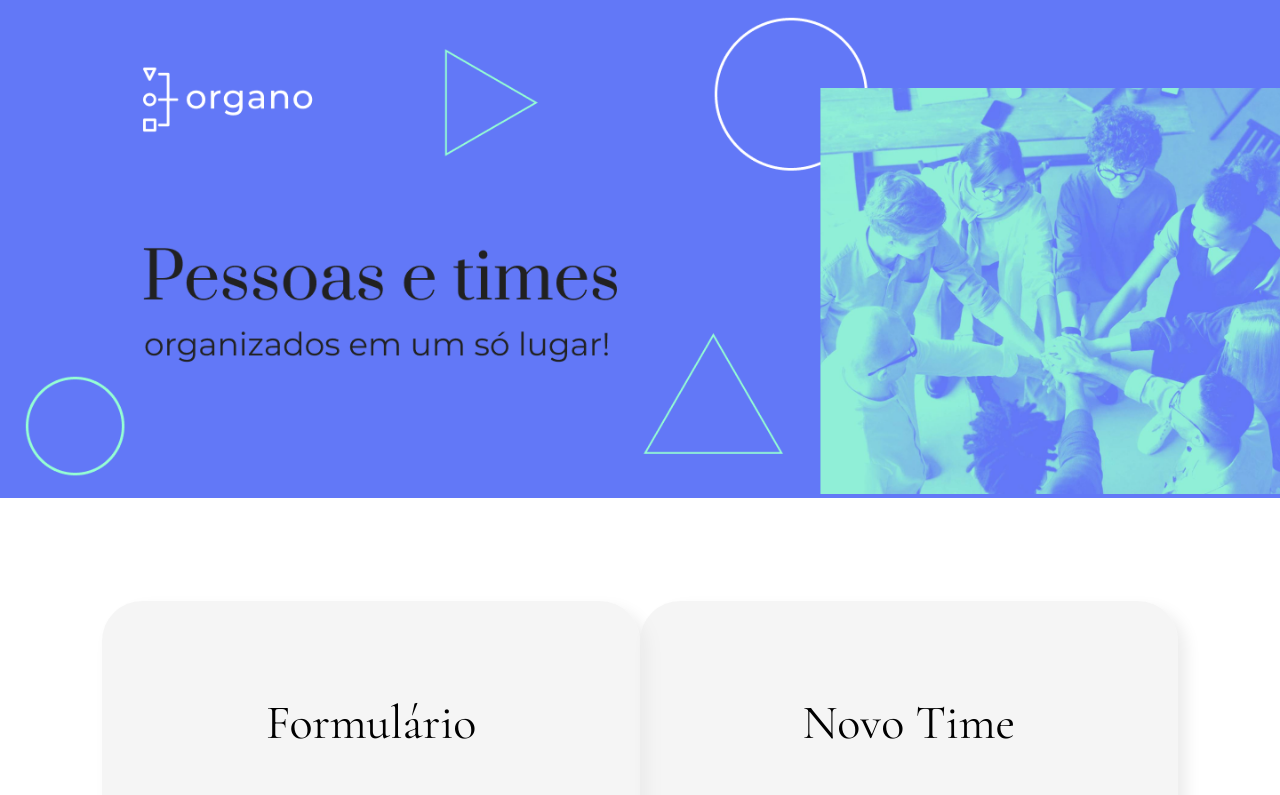
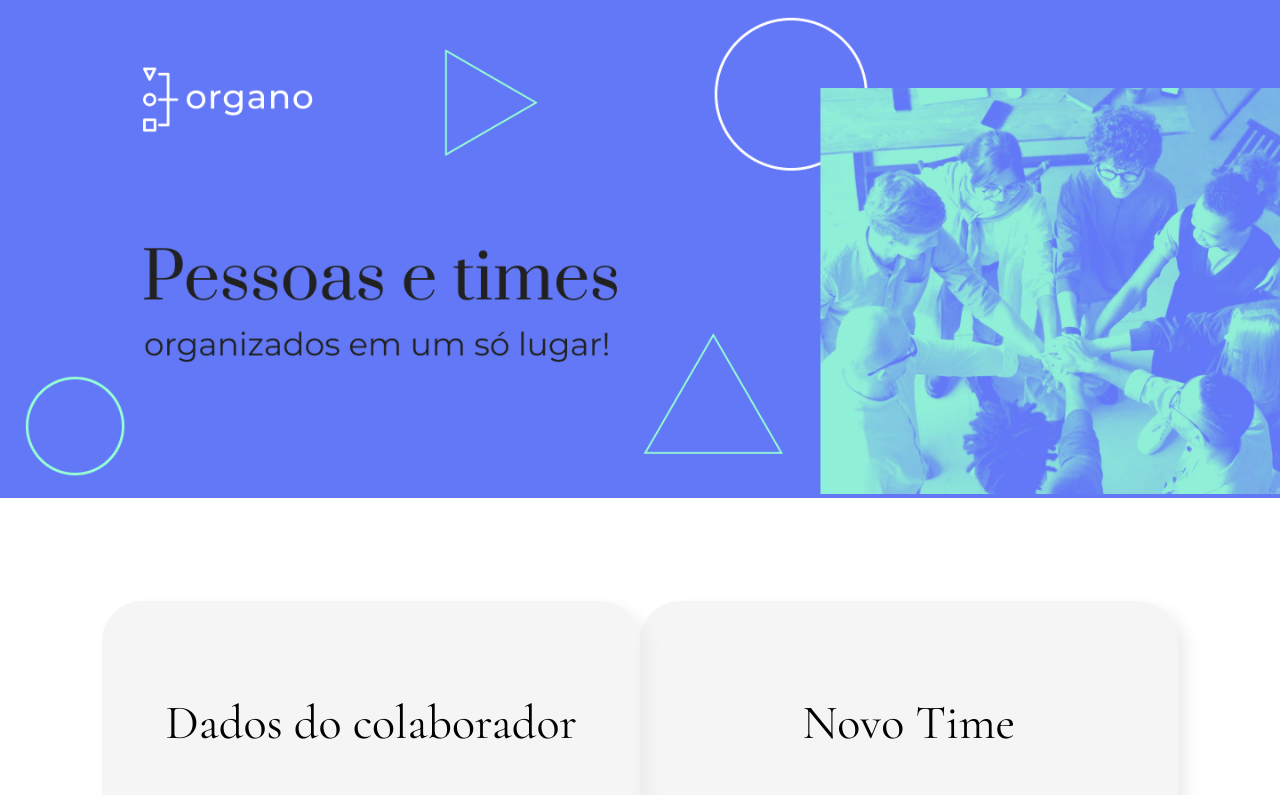
Before and after one commit to Joaolucas00/react-js, a React (Create React App) app in the folder organo/: page / in a window 1280 px wide. Shown: the top 795 px of the page. Built offline with nearby package versions, Linux system fonts and the light colour scheme.

Commit message:
criar novo time

```diff
--- a/organo/src/App.js
+++ b/organo/src/App.js
@@ -2,6 +2,7 @@ import { useState } from 'react';
 import Banner from './componentes/Banner';
 import Formulario from './componentes/Formulario';
 import Time from './componentes/time';
+import {v4 as uuidv4} from 'uuid'
 
 function App() {
 
@@ -51,7 +52,7 @@ function App() {
   }
 
   const aoCriarTime = (novoTime) => {
-    setTimes([...times, novoTime])
+    setTimes([...times, {...novoTime, id: uuidv4()}])
   }
 
   const deletarColaborador = (id) => {
@@ -62,7 +63,7 @@ function App() {
   return (
     <div className="App">
       <Banner/>
-      <Formulario times={times.map(time => time.nome)} aoCadastrar={cadastro => aoCadastro(cadastro)} titulo="Formulário" method="get" action="/" autocomplete="on" aoCriarTime={(time) => aoCriarTime(time)}/>
+      <Formulario times={times.map(time => time.nome)} aoCadastrar={cadastro => aoCadastro(cadastro)} titulo="Dados do colaborador" method="get" action="/" autocomplete="on" aoCriarTime={(time) => aoCriarTime(time)}/>
 
     {times.map(time => <Time
       key={time.nome}
--- a/organo/src/componentes/Formulario/index.js
+++ b/organo/src/componentes/Formulario/index.js
@@ -26,7 +26,9 @@ const Formulario = (props) => {
 
     const salvarNovoTime = (evento) => {
         evento.preventDefault()
-        props.aoCriarTime({nome: nomeTime, corSecundaria: corTime})
+        props.aoCriarTime({nome: nomeTime, corSecundaria: corTime + '8F', corPrimaria: corTime})
+        setNomeTime('')
+        setCorTime('')
     }
 
     return (
--- a/organo/src/componentes/time/index.js
+++ b/organo/src/componentes/time/index.js
@@ -15,7 +15,7 @@ const Time = (props) => {
 
     return (
         (props.cadastrados.length > 0) && <section className='time' style={{ backgroundColor: corFundo, backgroundImage: "url(imagens/fundo.png)" }}>
-            <input value={"#000000"} type='color' className='input-cor' onChange={evento => mudarCor(evento.target.value)}/>
+            <input value={corCard} type='color' className='input-cor' onChange={evento => mudarCor(evento.target.value)}/>
             <h3 style={{borderColor: props.corPrimaria}}>{props.titulo}</h3>
             <div className='cards-flex'>
                 {props.cadastrados.map(colaborador => {
```
